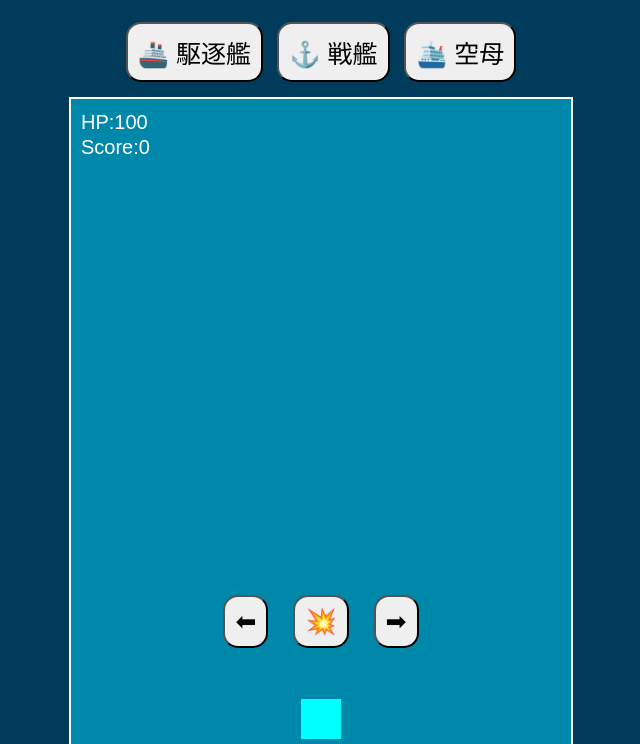
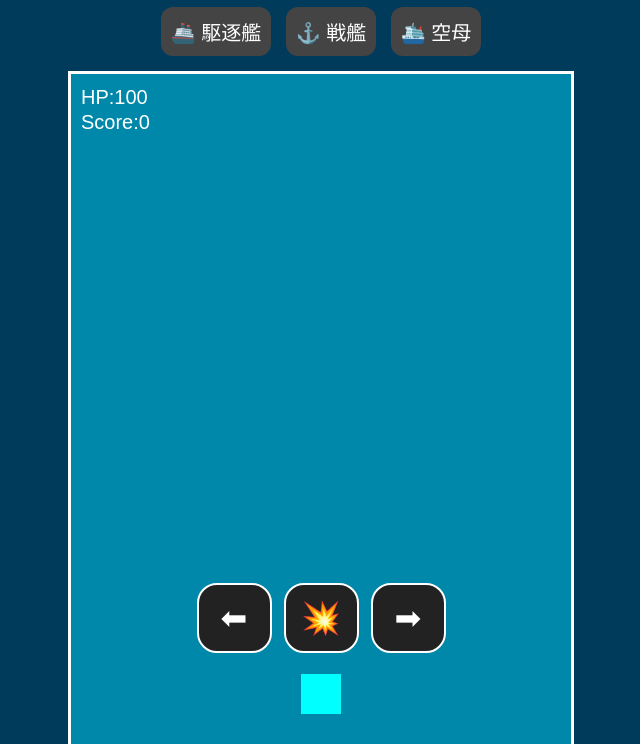
Before and after one commit to aki626/space-shooter, a plain HTML site: page index.html in a window 1280 px wide. Shown: the part 127-871 px from the top of the page, without its empty margins (319-959 px from the left). Drawn offline with Linux system fonts and the light colour scheme.

Commit message:
Update style.css

```diff
--- a/style.css
+++ b/style.css
@@ -1,45 +1,81 @@
-body{
+body {
 
     margin:0;
+    padding:0;
+
     background:#003b5c;
+
     color:white;
+
     text-align:center;
+
     font-family:sans-serif;
+
     overflow:hidden;
+
+    touch-action:none;
 
 }
 
 
-canvas{
 
-background:#0088aa;
+h1 {
+
+    margin:8px;
+
+}
+
+
+
+#select {
+
+    margin:10px;
+
+}
+
+
+
+#select button {
+
+    font-size:20px;
+
+    padding:10px;
+
+    margin:5px;
+
+    border-radius:12px;
+
+    border:none;
+
+    background:#444;
+
+    color:white;
+
+}
+
+
+
+canvas {
 
     display:block;
 
     margin:auto;
 
+    background:#0088aa;
+
+    border:3px solid white;
+
     width:95vw;
+
     max-width:500px;
 
-border:2px solid white;
+    height:auto;
 
 }
 
 
-button{
 
-font-size:25px;
-
-padding:10px;
-
-margin:5px;
-
-border-radius:15px;
-
-}
-
-
-#controls{
+#controls {
 
     position:fixed;
 
@@ -49,17 +85,53 @@ left:0;
 
     right:0;
 
+
     display:flex;
 
     justify-content:center;
 
-gap:15px;
+    align-items:center;
+
+
+    gap:12px;
 
 }
 
 
-#select{
 
-margin:10px;
+#controls button {
+
+    width:75px;
+
+    height:70px;
+
+
+    font-size:32px;
+
+
+    border-radius:20px;
+
+    border:2px solid white;
+
+
+    background:#222;
+
+    color:white;
 
 }
+
+
+
+#controls button:active {
+
+    background:#777;
+
+}
+
+
+
+#waveText {
+
+    font-size:22px;
+
+}
```
Lines whose indentation alone changed are shown as unchanged.
